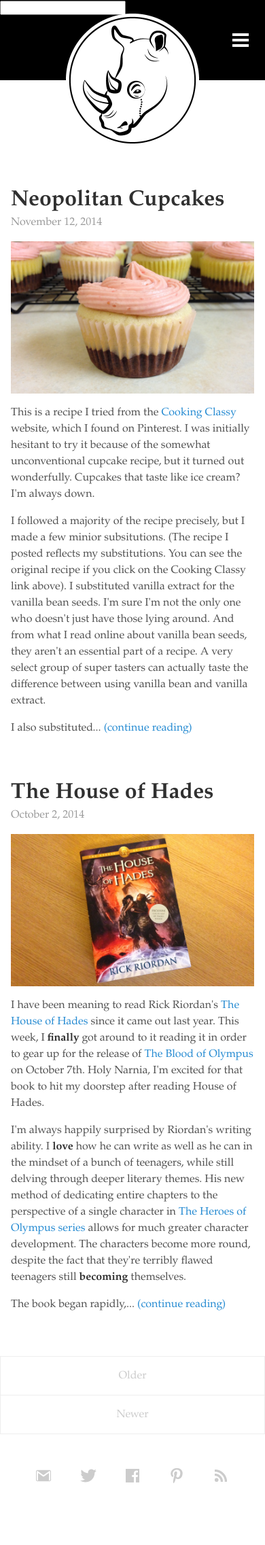
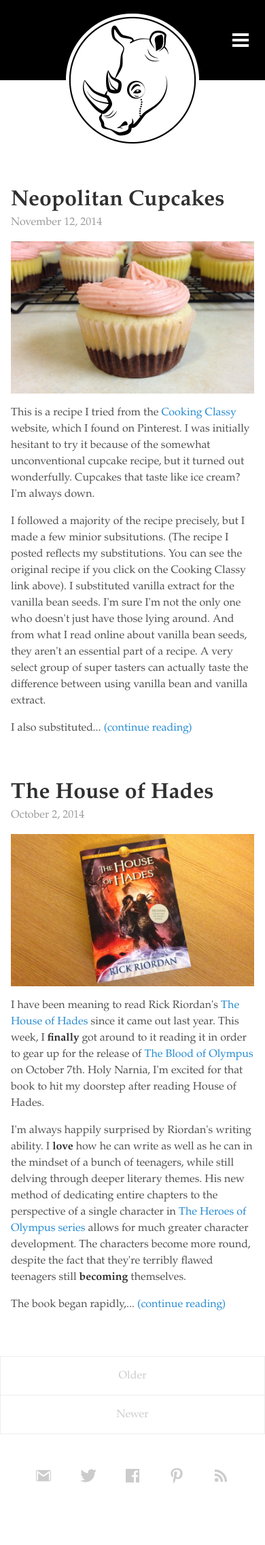
Before and after one commit to stephaniemillar/stephaniemillar.github.io, a Jekyll site: the page built from index.html, in a window 390 px wide. Shown: the whole page at 68% size. Built offline with Jekyll 4.4.1, drawn with Linux system fonts in a browser that asks for light colours; nearby versions of some CDN libraries; the list of posts is cut into pages by our own code; comment, search, counter and statistics services are not loaded.

Commit message:
Hide the search bar on mobile

```diff
--- a/css/main.css
+++ b/css/main.css
@@ -166,7 +166,19 @@
 		z-index: 9;
 	}
 
-@media (min-width: 50em) { /* This is the desktop version and above is mobile */
+	#search_bar {
+		display: none;
+
+		position: absolute;
+		right: 20px;
+		top: 20%;
+
+		width: 45%; /* Fallback if needed */
+		width: calc(50% - (98px + 25px)); /* The last px value is padding */
+		height: 60%;
+	}
+
+@media (min-width: 50em) { /* This is the desktop version "settings" and above is mobile and general stuff */
 	#navigation {
 		position: absolute;
 		left: 0px;
@@ -203,14 +215,6 @@
 
 		#search_bar {
 			display: none;
-
-			position: absolute;
-			right: 20px;
-			top: 20%;
-
-			width: 45%; /* Fallback if needed */
-			width: calc(50% - (98px + 25px)); /* The last px value is padding */
-			height: 60%;
 		}
 
 		#right_nav {
```
